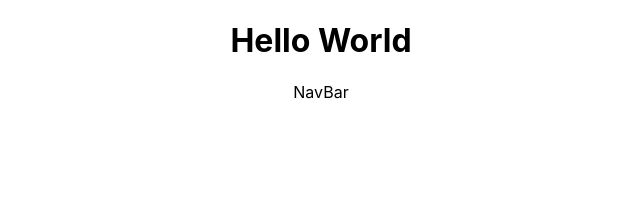
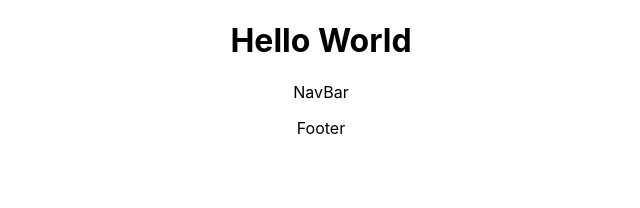
Before and after one commit to One-Small-Thing/One-Small-Thing-FE, a React (Create React App) app: page / in a window 1280 px wide. Shown: the top 208 px of the page, without its empty margins (319-959 px from the left). Built offline with nearby package versions, Linux system fonts and the light colour scheme.

Commit message:
Add Footer Component

```diff
--- a/src/components/App/App.js
+++ b/src/components/App/App.js
@@ -1,5 +1,6 @@
 import React from 'react';
 import NavBar from '../NavBar/NavBar';
+import Footer from '../Footer/Footer';
 import './App.css';
 
 function App() {
@@ -7,6 +8,7 @@
     <div className="App">
       <h1>Hello World</h1>
       <NavBar />
+      <Footer />
     </div>
   );
 }
--- /dev/null
+++ b/src/components/Footer/Footer.js
@@ -0,0 +1,9 @@
+import React from 'react';
+
+const Footer = () => {
+    return (
+        <p>Footer</p>
+    )
+}
+
+export default Footer;
```
Also changed, not shown: src/components/Footer/Footer.css (added).
